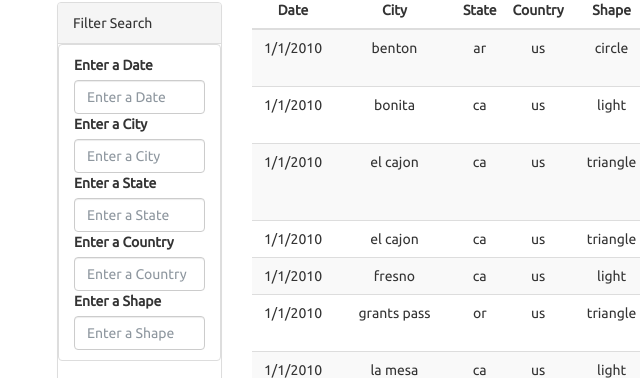
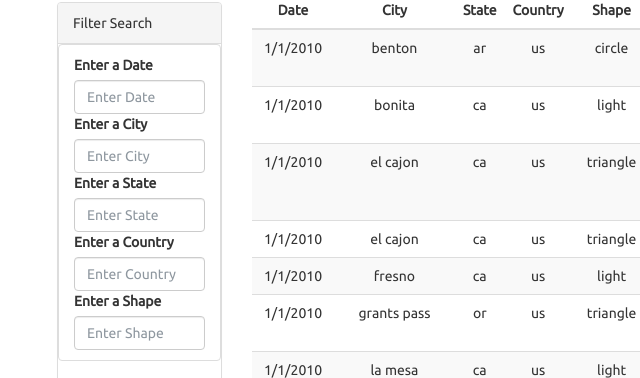
Before and after one commit to mjknj18/UFO-Data-Analysis, a plain HTML site: page index.html in a window 1280 px wide. Shown: the part 670-1048 px from the top of the page, 13-653 px from the left. Drawn offline with nearby package versions, Linux system fonts and the light colour scheme.

Commit message:
Updated HTML Code.

```diff
--- a/index.html
+++ b/index.html
@@ -37,15 +37,15 @@
                     <ul class="list-group" id="filters">
                       <li class="filter list-group-item">
                         <label for="date">Enter a Date</label>
-                        <input class="form-control" id="datetime" type="text" placeholder="Enter a Date">
+                        <input class="form-control" id="datetime" type="text" placeholder="Enter Date">
                         <label for="city">Enter a City</label>
-                        <input class="form-control" id="city" type="text" placeholder="Enter a City">
+                        <input class="form-control" id="city" type="text" placeholder="Enter City">
                         <label for="state">Enter a State</label>
-                        <input class="form-control" id="state" type="text" placeholder="Enter a State">
+                        <input class="form-control" id="state" type="text" placeholder="Enter State">
                         <label for="country">Enter a Country</label>
-                        <input class="form-control" id="country" type="text" placeholder="Enter a Country">
+                        <input class="form-control" id="country" type="text" placeholder="Enter Country">
                         <label for="shape">Enter a Shape</label>
-                        <input class="form-control" id="shape" type="text" placeholder="Enter a Shape">
+                        <input class="form-control" id="shape" type="text" placeholder="Enter Shape">
                       </li>
                     </ul>
                   </div>
```
